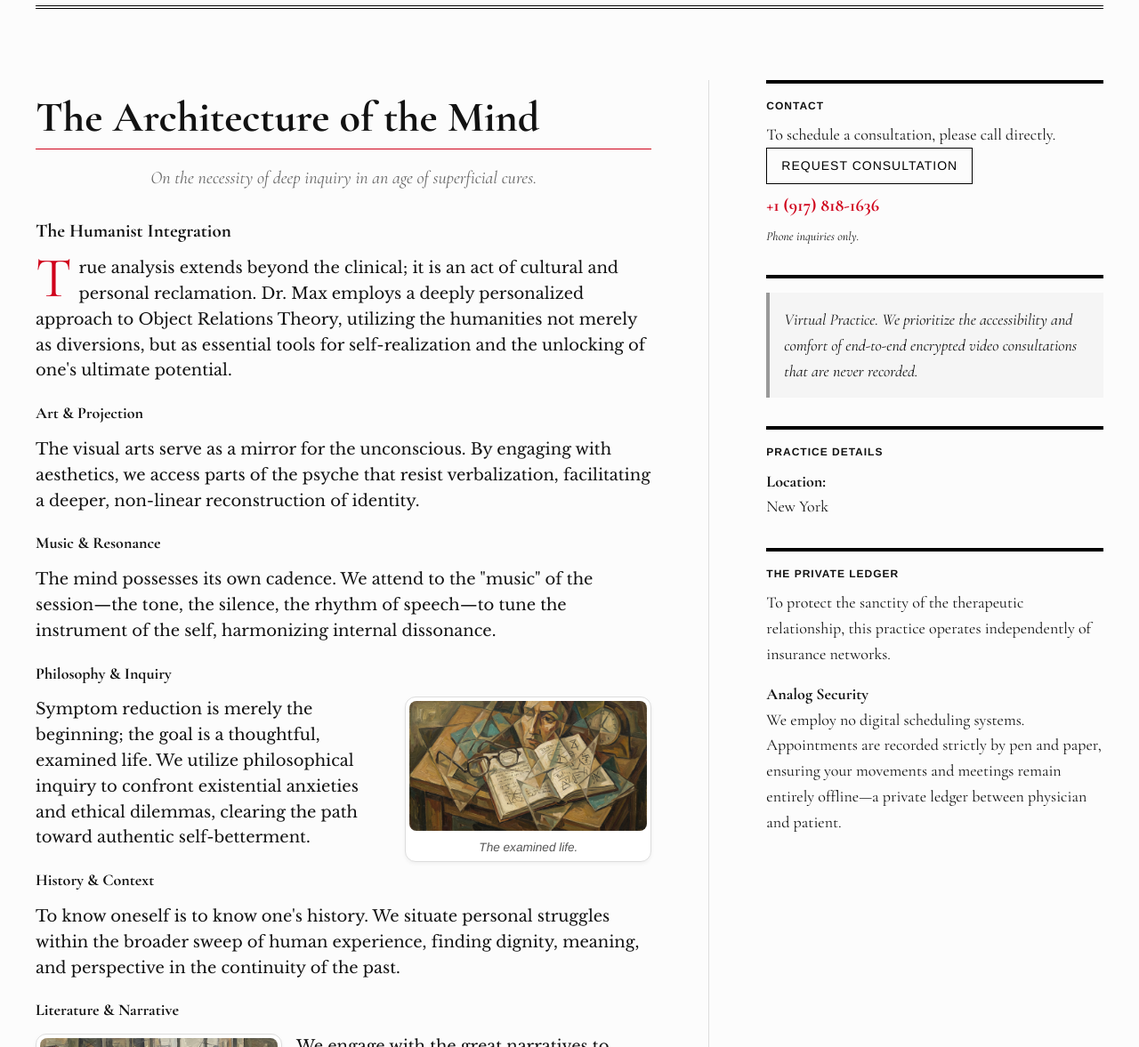
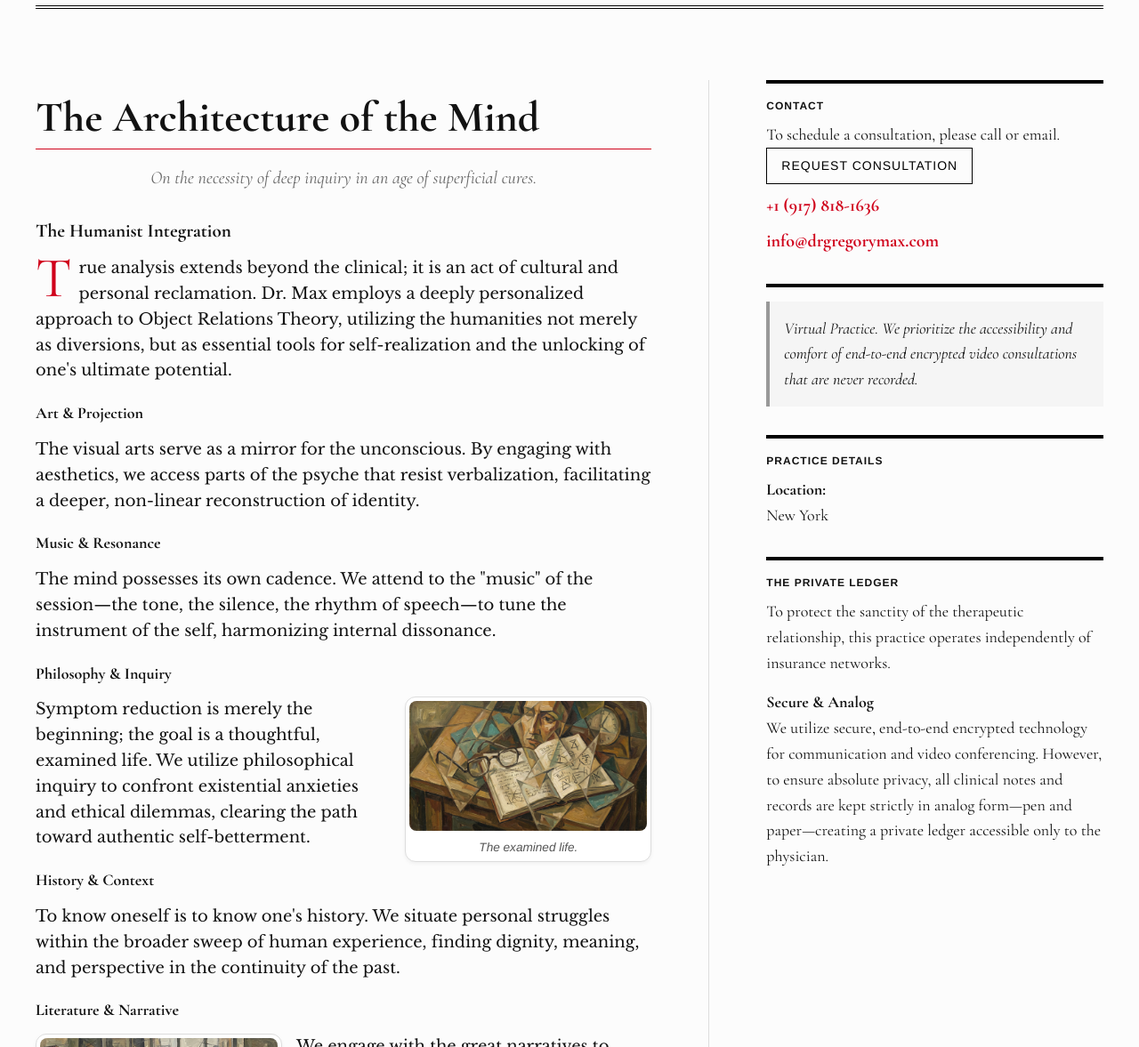
Before and after one commit to schiffy91/dr-gregory-max, a plain HTML site: page docs/index.html in a window 1280 px wide. Shown: the part 760-1937 px from the top of the page at 89% size. Drawn offline with nearby package versions, Linux system fonts and the light colour scheme.

Commit message:
Adding an email contact as well as more information about patient privacy

```diff
--- a/docs/index.html
+++ b/docs/index.html
@@ -122,14 +122,14 @@
             <div class="sidebar-item">
                 <span class="sidebar-label">Contact</span>
                 <p>
-                    To schedule a consultation, please call directly.
+                    To schedule a consultation, please call or email.
                 </p>
-                <a href="tel:+19178181636" class="booking-btn">Request Consultation</a>
+                <a href="mailto:info@drgregorymax.com" class="booking-btn">Request Consultation</a>
                 <p class="contact-phone">
                     <a href="tel:+19178181636">+1 (917) 818-1636</a>
                 </p>
-                <p class="contact-note">
-                    Phone inquiries only.
+                <p class="contact-phone">
+                    <a href="mailto:info@drgregorymax.com">info@drgregorymax.com</a>
                 </p>
             </div>
 
@@ -152,10 +152,10 @@
                     insurance networks.
                 </p>
                 <p style="margin-top: 1rem;">
-                    <strong>Analog Security</strong><br>
-                    We employ no digital scheduling systems. Appointments are recorded strictly by pen and paper,
-                    ensuring your movements and meetings remain entirely offline—a private ledger between physician and
-                    patient.
+                    <strong>Secure & Analog</strong><br>
+                    We utilize secure, end-to-end encrypted technology for communication and video conferencing.
+                    However, to ensure absolute privacy, all clinical notes and records are kept strictly in analog
+                    form—pen and paper—creating a private ledger accessible only to the physician.
                 </p>
             </div>
         </aside>
```
